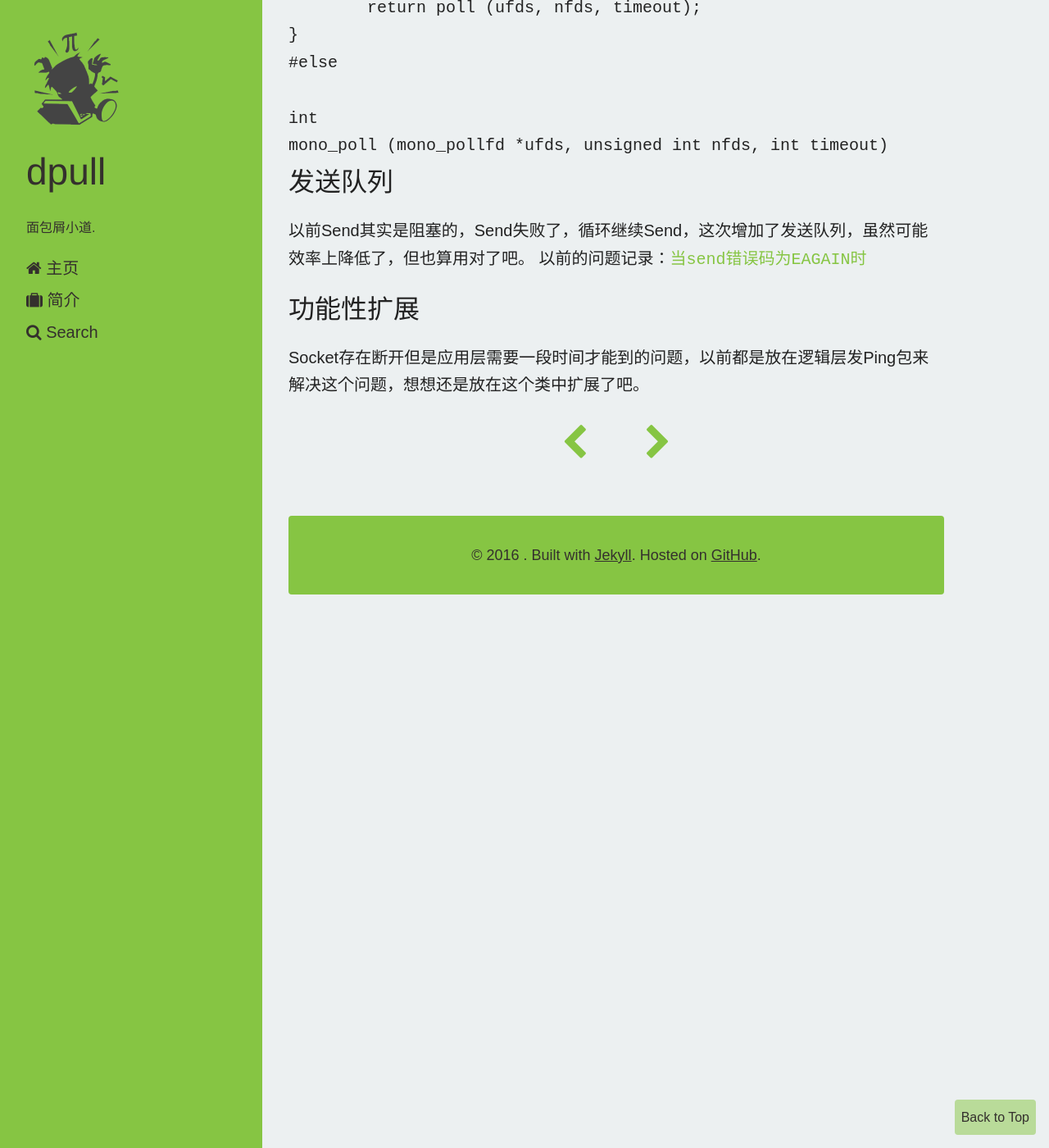
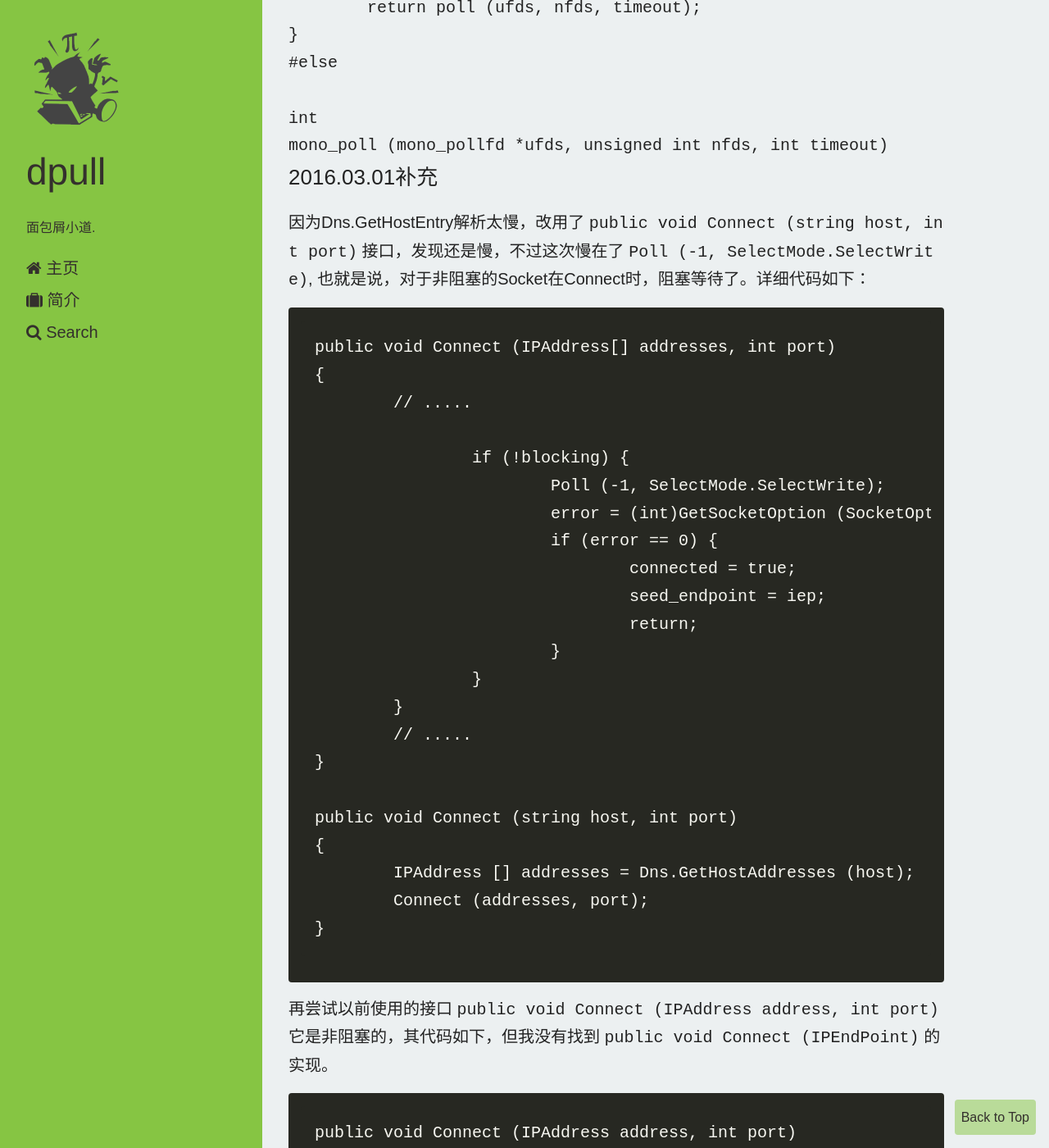
Before and after one commit to dpull/dpull.github.io, a Jekyll site: the page built from _posts/program/2015-10-08-csharp_socket.md, in a window 1280 px wide and 1400 px high, scrolled down 3924 px. Shown: the whole window at 82% size. Built offline with Jekyll 4.4.1, drawn with Linux system fonts in a browser that asks for light colours; nearby versions of some CDN libraries; Markdown is read by kramdown in place of the engine named in the settings; comment, search, counter and statistics services are not loaded; some of the changed text lies outside the part shown.

Commit message:
fix socket

````diff
--- a/_posts/program/2015-10-08-csharp_socket.md
+++ b/_posts/program/2015-10-08-csharp_socket.md
@@ -138,6 +138,44 @@ int
 mono_poll (mono_pollfd *ufds, unsigned int nfds, int timeout)
 ```
 
+
+### 2016.03.01补充 ###
+因为Dns.GetHostEntry解析太慢，改用了 `public void Connect (string host, int port)` 接口，发现还是慢，不过这次慢在了 `Poll (-1, SelectMode.SelectWrite)`, 也就是说，对于非阻塞的Socket在Connect时，阻塞等待了。详细代码如下：
+
+	public void Connect (IPAddress[] addresses, int port)
+	{
+		// .....
+
+			if (!blocking) {
+				Poll (-1, SelectMode.SelectWrite);
+				error = (int)GetSocketOption (SocketOptionLevel.Socket, SocketOptionName.Error);
+				if (error == 0) {
+					connected = true;
+					seed_endpoint = iep;
+					return;
+				}
+			}
+		}
+		// .....
+	}
+
+	public void Connect (string host, int port)
+	{
+		IPAddress [] addresses = Dns.GetHostAddresses (host);
+		Connect (addresses, port);
+	}
+
+
+再尝试以前使用的接口 `public void Connect (IPAddress address, int port)` 它是非阻塞的，其代码如下，但我没有找到 `public void Connect (IPEndPoint)` 的实现。
+
+	public void Connect (IPAddress address, int port)
+	{
+		Connect (new IPEndPoint (address, port));
+	}
+
+由此可以推断出为什么存在 Socket.Connected 的实现问题。
+
+
 ## 发送队列 ##
 以前Send其实是阻塞的，Send失败了，循环继续Send，这次增加了发送队列，虽然可能效率上降低了，但也算用对了吧。
 以前的问题记录：[`当send错误码为EAGAIN时`]
````
